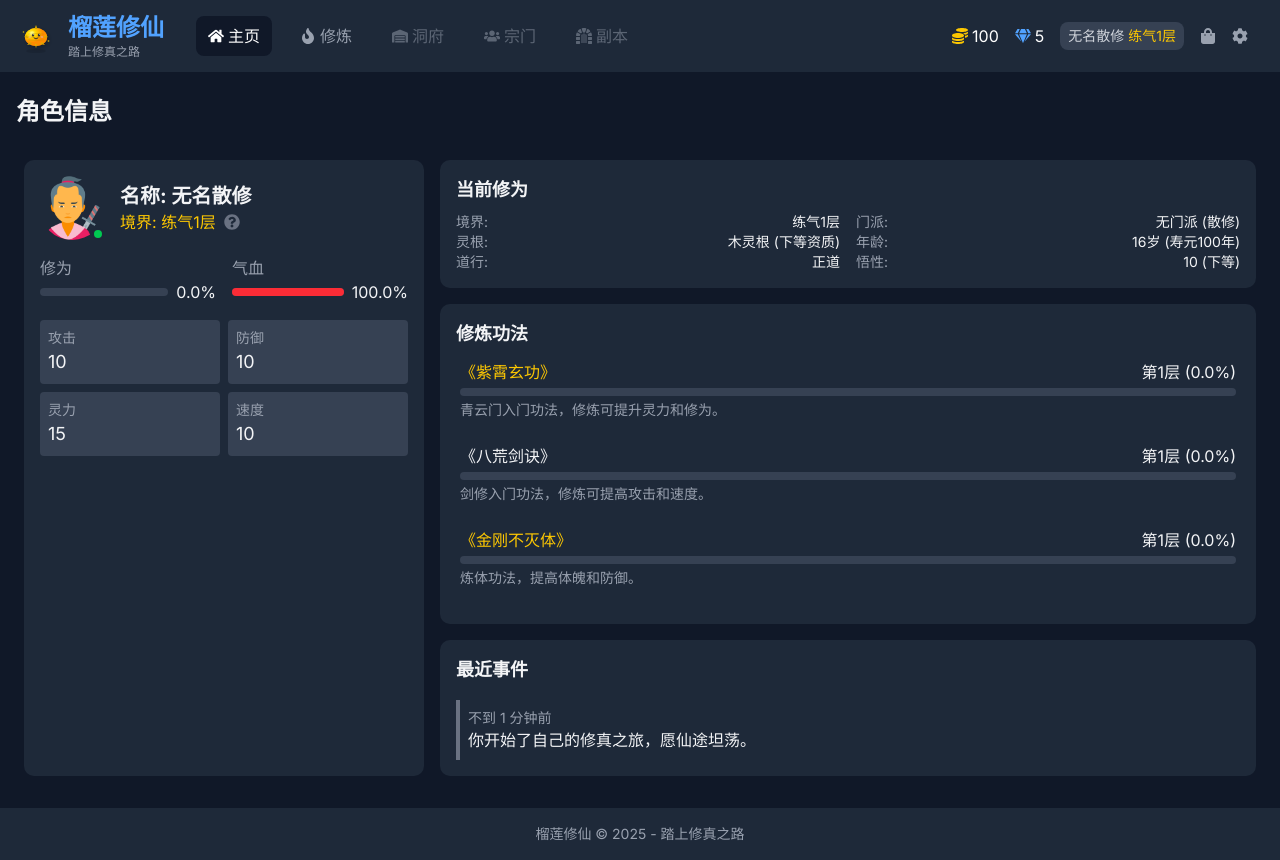
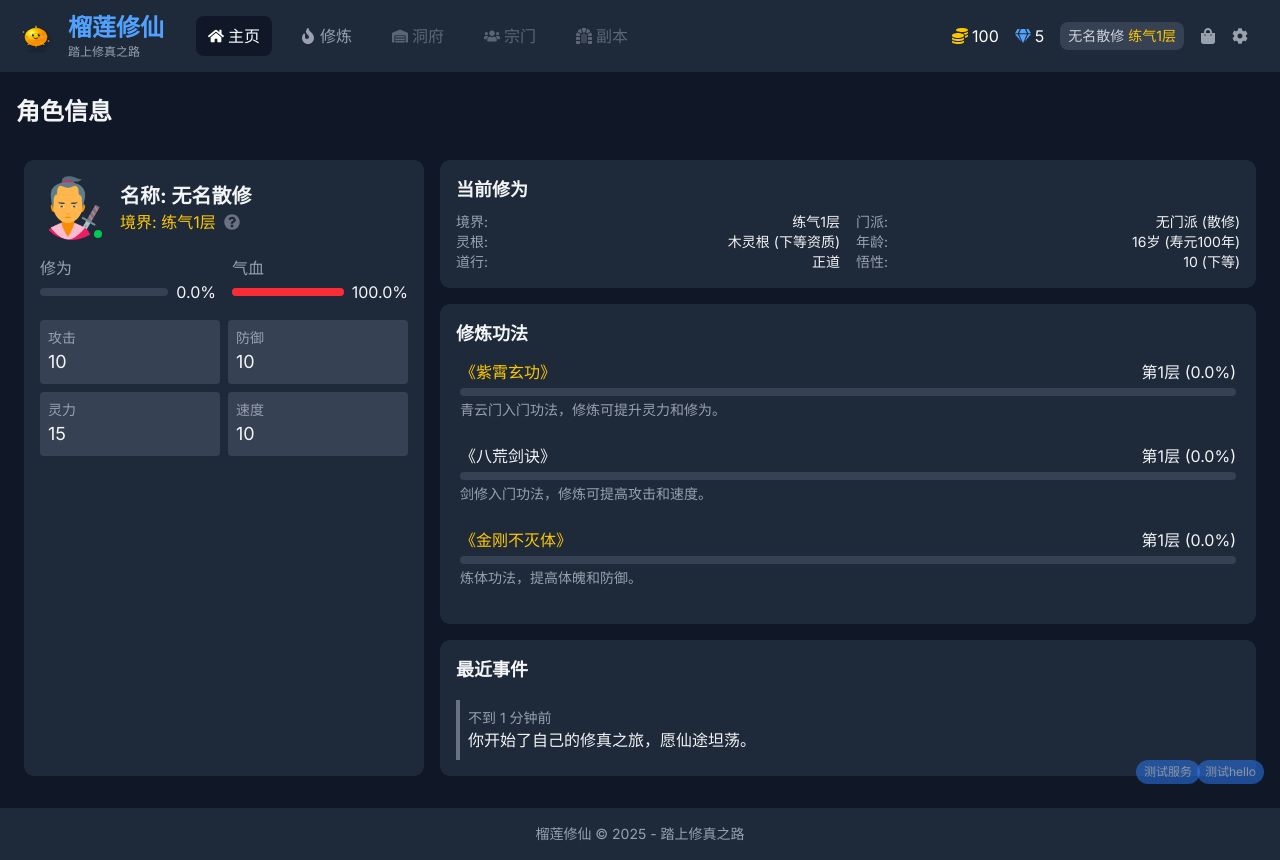
Before and after one commit to wupinshuo/durian-xiuxian, a Next.js app: page /game in a window 1280 px wide. Built offline with nearby package versions, Linux system fonts and the light colour scheme.

Commit message:
test: 在游戏主页中添加API测试功能，新增hello和gold两个API路由，优化API调用逻辑，提升开发调试效率

```diff
--- a/src/app/(game)/game/page.tsx
+++ b/src/app/(game)/game/page.tsx
@@ -1,14 +1,27 @@
 "use client";
 
-import React from "react";
+import React, { useState } from "react";
 import CharacterCard from "@/components/game/CharacterCard";
 import CharacterDetails from "@/components/game/CharacterDetails";
 import SkillList from "@/components/game/SkillList";
 import EventList from "@/components/game/EventList";
 
 export default function HomePage() {
+  const [apiResult, setApiResult] = useState<string | null>(null);
+
+  // 测试API的函数
+  const testApi = async (url = "hello") => {
+    try {
+      const response = await fetch(`/api/${url}`);
+      const data = await response.json();
+      alert(`API测试成功: ${JSON.stringify(data)}`);
+    } catch (error) {
+      alert(`API测试失败: ${error}`);
+    }
+  };
+
   return (
-    <div>
+    <div className="relative">
       <h1 className="text-2xl font-bold mb-6">角色信息</h1>
 
       <div className="flex flex-wrap">
@@ -26,6 +39,22 @@ export default function HomePage() {
           </div>
         </div>
       </div>
+
+      {/* 临时API测试按钮 - 完成测试后删除 */}
+      <button
+        onClick={() => testApi("hello")}
+        className="fixed bottom-4 right-4 bg-blue-500 hover:bg-blue-600 text-white text-xs py-1 px-2 rounded-full opacity-50 hover:opacity-100"
+        title="测试API"
+      >
+        测试hello
+      </button>
+      <button
+        onClick={() => testApi("gold")}
+        className="fixed bottom-4 right-20 bg-blue-500 hover:bg-blue-600 text-white text-xs py-1 px-2 rounded-full opacity-50 hover:opacity-100"
+        title="测试API"
+      >
+        测试服务
+      </button>
     </div>
   );
 }
--- /dev/null
+++ b/src/app/api/gold/route.ts
@@ -0,0 +1,23 @@
+import { NextRequest, NextResponse } from "next/server";
+
+export async function GET(request: NextRequest) {
+  try {
+    // 后台url
+    const url = process.env.BASE_URL as string;
+    console.info("url:", url);
+    const response = await fetch(url);
+    const data = await response.json();
+    console.info(data?.data);
+    return NextResponse.json({
+      status: 200,
+      data: data?.data,
+      message: "Hello, world!",
+    });
+  } catch (error) {
+    return NextResponse.json({
+      status: 500,
+      data: "error",
+      message: "Hello, world!",
+    });
+  }
+}
--- /dev/null
+++ b/src/app/api/hello/route.ts
@@ -0,0 +1,18 @@
+import { NextRequest, NextResponse } from "next/server";
+
+export async function GET(request: NextRequest) {
+  try {
+    // const { searchParams } = new URL(request.url);
+    return NextResponse.json({
+      status: 200,
+      data: "hello",
+      message: "Hello, world!",
+    });
+  } catch (error) {
+    return NextResponse.json({
+      status: 500,
+      data: "error",
+      message: "Hello, world!",
+    });
+  }
+}
```
